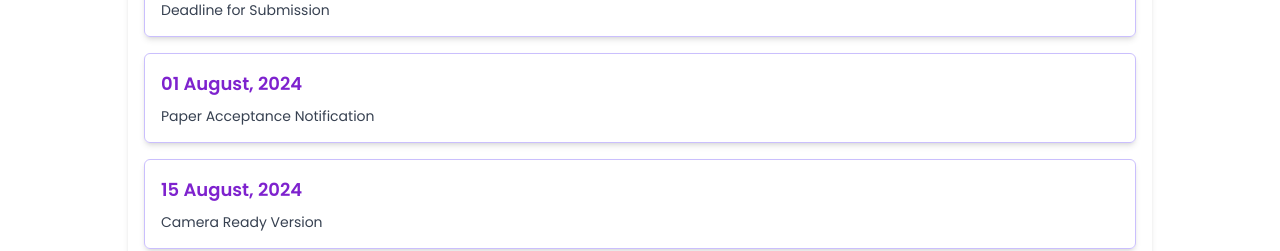
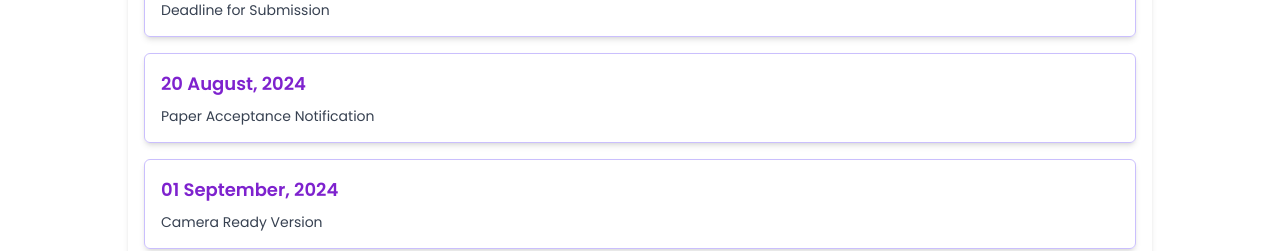
Before and after one commit to pratiksrivastava01/bitcon2023, a Next.js app: page /dates in a window 1280 px wide. Shown: the part 559-810 px from the top of the page. Built offline with nearby package versions, Linux system fonts and the light colour scheme; a web font is replaced by a local one.

Commit message:
Update dates.js

```diff
--- a/pages/dates.js
+++ b/pages/dates.js
@@ -11,8 +11,8 @@ import schedule from "@/assets/schedule.png";
 const dates = [
   { date: "15 April, 2024", event: "Start of Paper Submission" },
   { date: "30 July, 2024", event: "Deadline for Submission" },
-  { date: "01 August, 2024", event: "Paper Acceptance Notification" },
-  { date: "15 August, 2024", event: "Camera Ready Version" },
+  { date: "20 August, 2024", event: "Paper Acceptance Notification" },
+  { date: "01 September, 2024", event: "Camera Ready Version" },
   { date: "01 September, 2024", event: "Registration Commences" },
   { date: "15 November, 2024", event: "Registration Closes" },
   { date: "07-08 December, 2024", event: "Date of Conference " },
```
